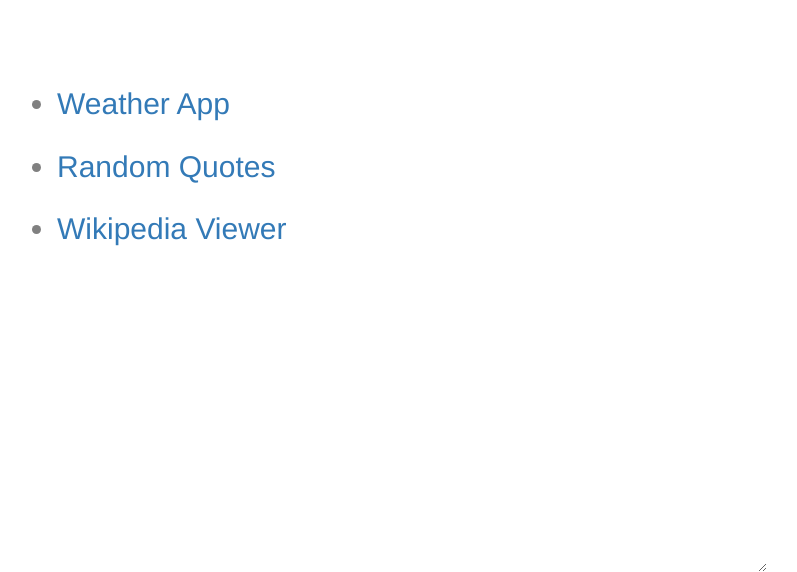
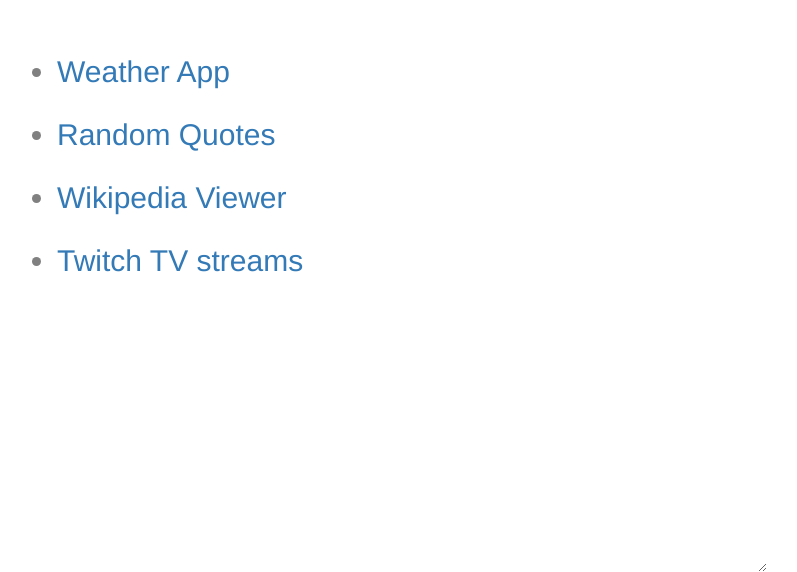
Before and after one commit to dsaavedr/FreeCodeCamp, a plain HTML site: page index.html in a window 1280 px wide. Shown: the part 228-800 px from the top of the page, without its empty margins (458-1255 px from the left). Drawn offline with nearby package versions, Linux system fonts and the light colour scheme.

Commit message:
Twitch added to index

```diff
--- a/index.html
+++ b/index.html
@@ -58,16 +58,11 @@
     <div class="container">
       <div class="cont">
         <div class="row">
-          <!-- <div class="col-lg-12 text-center">
-            <a href="Weather-app"><button class="btn btn-default" type="button" name="button">Weather App</button></a>
-          </div>
-          <div class="col-lg-12 text-center top">
-            <a href="Quotes"><button class="btn btn-default" type="button" name="button">Random Quotes</button></a>
-          </div> -->
           <ul>
             <li><a href="Weather-app" title="App #1">Weather App</a></li>
             <li><a href="Quotes" title="App #2">Random Quotes</a></li>
             <li><a href="Wiki-viewer" title="App #3">Wikipedia Viewer</a></li>
+            <li><a href="twitchAPI" title="App #4">Twitch TV streams</a></li>
           </ul>
         </div>
       </div>
```
